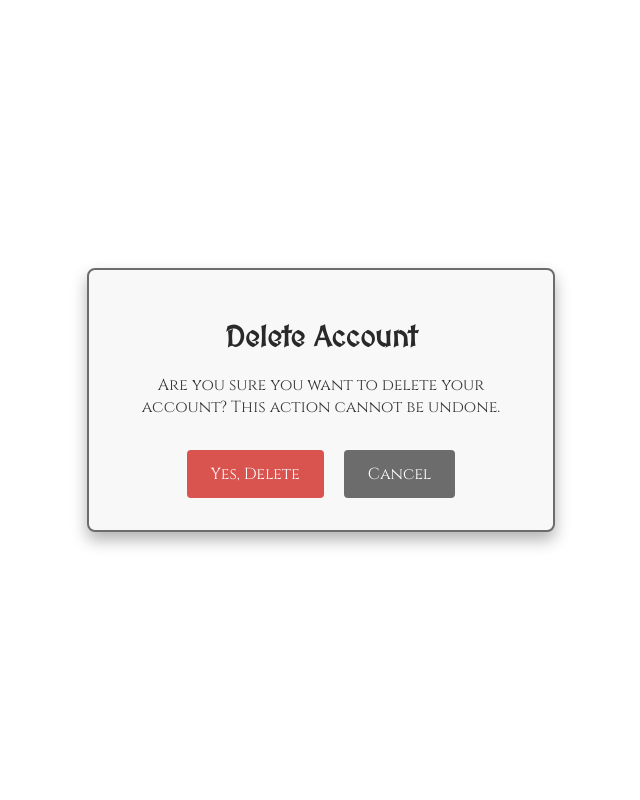
After one commit to EthanMorris2003/DSD-Project-Fall-2024, a Python web app: template DSD_Project_Files/templates/delete.html in a window 1280 px wide. The commit adds this page. Shown: the whole page, without its empty margins (319-959 px from the left). Run offline with Jinja, Linux system fonts and the light colour scheme; the template is opened without the code that fills it, so the values that code supplies are empty.

Commit message:
Delete Page

```diff
--- /dev/null
+++ b/DSD_Project_Files/templates/delete.html
@@ -0,0 +1,92 @@
+<!DOCTYPE html>
+<html lang="en">
+<head>
+    <meta charset="UTF-8">
+    <meta name="viewport" content="width=device-width, initial-scale=1.0">
+    <title>Delete Account - The Armored Stallion</title>
+    <link href="https://fonts.googleapis.com/css2?family=Cinzel:wght@400;700&family=MedievalSharp&display=swap" rel="stylesheet">
+    <style>
+        body {
+            font-family: 'Cinzel', serif;
+            background-color: #ffffff;
+            color: #373737;
+            margin: 0;
+            display: flex;
+            justify-content: center;
+            align-items: center;
+            height: 100vh;
+        }
+
+        .delete-container {
+            text-align: center;
+            background-color: #f8f8f8;
+            border: 2px solid #6c6c6c;
+            border-radius: 8px;
+            padding: 2rem;
+            box-shadow: 0 8px 16px rgba(0, 0, 0, 0.3);
+            max-width: 400px;
+        }
+
+        .delete-container h1 {
+            font-family: 'MedievalSharp', serif;
+            font-size: 1.8rem;
+            color: #292929;
+        }
+
+        .delete-container p {
+            font-size: 1rem;
+            margin: 1rem 0 2rem;
+        }
+
+        .delete-container button {
+            padding: 0.8rem 1.5rem;
+            font-size: 1rem;
+            font-family: 'Cinzel', serif;
+            border: none;
+            border-radius: 4px;
+            cursor: pointer;
+            transition: all 0.3s;
+        }
+
+        .delete-btn {
+            background-color: #d9534f;
+            color: #ffffff;
+        }
+
+        .delete-btn:hover {
+            background-color: #c9302c;
+        }
+
+        .cancel-btn {
+            background-color: #6c6c6c;
+            color: #ffffff;
+            margin-left: 1rem;
+        }
+
+        .cancel-btn:hover {
+            background-color: #292929;
+        }
+    </style>
+</head>
+<body>
+    <div class="delete-container">
+        <h1>Delete Account</h1>
+        <p>Are you sure you want to delete your account? This action cannot be undone.</p>
+        <button class="delete-btn" onclick="confirmDelete()">Yes, Delete</button>
+        <button class="cancel-btn" onclick="cancelDelete()">Cancel</button>
+    </div>
+
+    <script>
+        function confirmDelete() {
+            // Simulate account deletion and redirect
+            alert("Your account has been deleted.");
+            window.location.href = "login.html";
+        }
+
+        function cancelDelete() {
+            // Redirect user back to the homepage
+            window.location.href = "homepage.html";
+        }
+    </script>
+</body>
+</html>
--- a/DSD_Project_Files/templates/homepage.html
+++ b/DSD_Project_Files/templates/homepage.html
@@ -119,6 +119,9 @@
 <body>
     <header>
         <h1>The Armored Stallion - Horse Marketplace</h1>
+        <nav style="margin-top: 10px;">
+            <a href="delete_account.html" style="text-decoration: none; color: #ffffff; background-color: #6c6c6c; padding: 8px 16px; border-radius: 4px;">Delete Account</a>
+        </nav>
     </header>
 
     <main>
```
